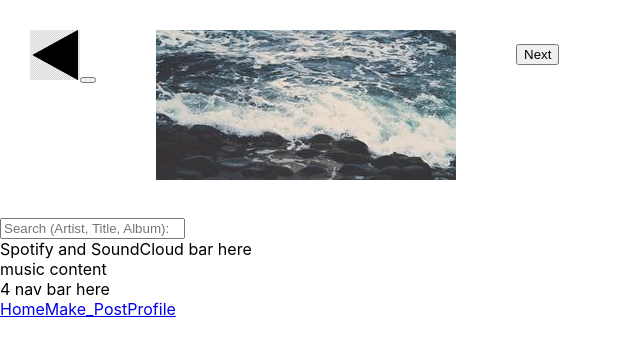
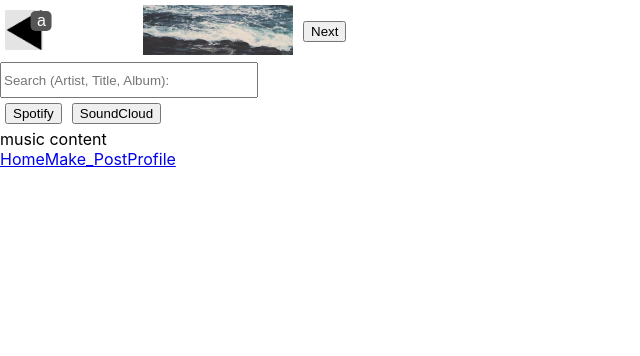
Before and after one commit to nyu-software-engineering/spring-2020-toxic-flamingo, a React (Create React App) app in the folder front-end/: page /Make_Post in a window 1280 px wide. Shown: the top 356 px of the page, without its empty margins (0-640 px from the left). Built offline with nearby package versions, Linux system fonts and the light colour scheme.

Commit message:
make post update

```diff
--- a/front-end/src/Make_Post.css
+++ b/front-end/src/Make_Post.css
@@ -1,9 +1,49 @@
 .flex-container {
     display: flex;
+    align-items: center;
+    align-content:center;
   }
 
   .flex-container > div {
-    margin: 10px;
-    padding: 20px;
-    font-size: 30px;
+    margin: 0px;
+    padding: 5px;
+    font-size: 10px;
   }
+  .SearchBar {
+    float: center;
+    top: 355px;
+    left: 575px;
+}
+
+.SearchBar input {
+
+    height: 30px;
+    width: 250px;
+}
+
+.back_button {
+  position: relative;
+  width: 10%;
+}
+
+
+.back_button img {
+  width: 30%;
+  height: auto;
+}
+
+
+.back_button .btn {
+  position: absolute;
+  top: 30%;
+  left: 30%;
+  transform: translate(-50%, -50%);
+  -ms-transform: translate(-50%, -50%);
+  background-color: #555;
+  color: white;
+  font-size: 16px;
+
+  border: none;
+  cursor: pointer;
+  border-radius: 5px;
+}
--- a/front-end/src/Make_Post.js
+++ b/front-end/src/Make_Post.js
@@ -11,26 +11,31 @@ const Make_Post = (props) => {
 <div className="Header">
   <div class="flex-container">
     <div class="back_button">
-      <img src="/back-button.jpg" alt="where my button at"width="50" height="50"></img>
-      <button class="btn"></button>
+      <img src="/back-button.jpg" alt="where my button at"></img>
+      <button class="btn">a</button>
     </div>
     <div>
-    <img src="temp-logo.jpg" alt="logo plz"></img>
+    <img src="temp-logo.jpg" alt="logo plz" width="150" height="50"></img>
     </div>
     <div>
     <button class="buttton_next">Next</button>
     </div>
   </div>
 
-  <div className="search_bar">
+  <div className="SearchBar">
     <input type="text" placeholder="Search (Artist, Title, Album):"></input>
   </div>
-
-  <div className="Spotify">Spotify and SoundCloud bar here</div>
-
+  <div class="flex-container">
+  <div className="Spotify"><button class="company">Spotify</button></div>
+  <div className="SoundCloud"><button class="company">SoundCloud</button></div>
+  </div>
   <div className="content"> music content</div>
 
-  <div className="nav_bar"> 4 nav bar here</div>
+  <div className="nav_bar">
+    <div class="flex-container">
+
+    </div>
+    </div>
 
 
 </div>
```
